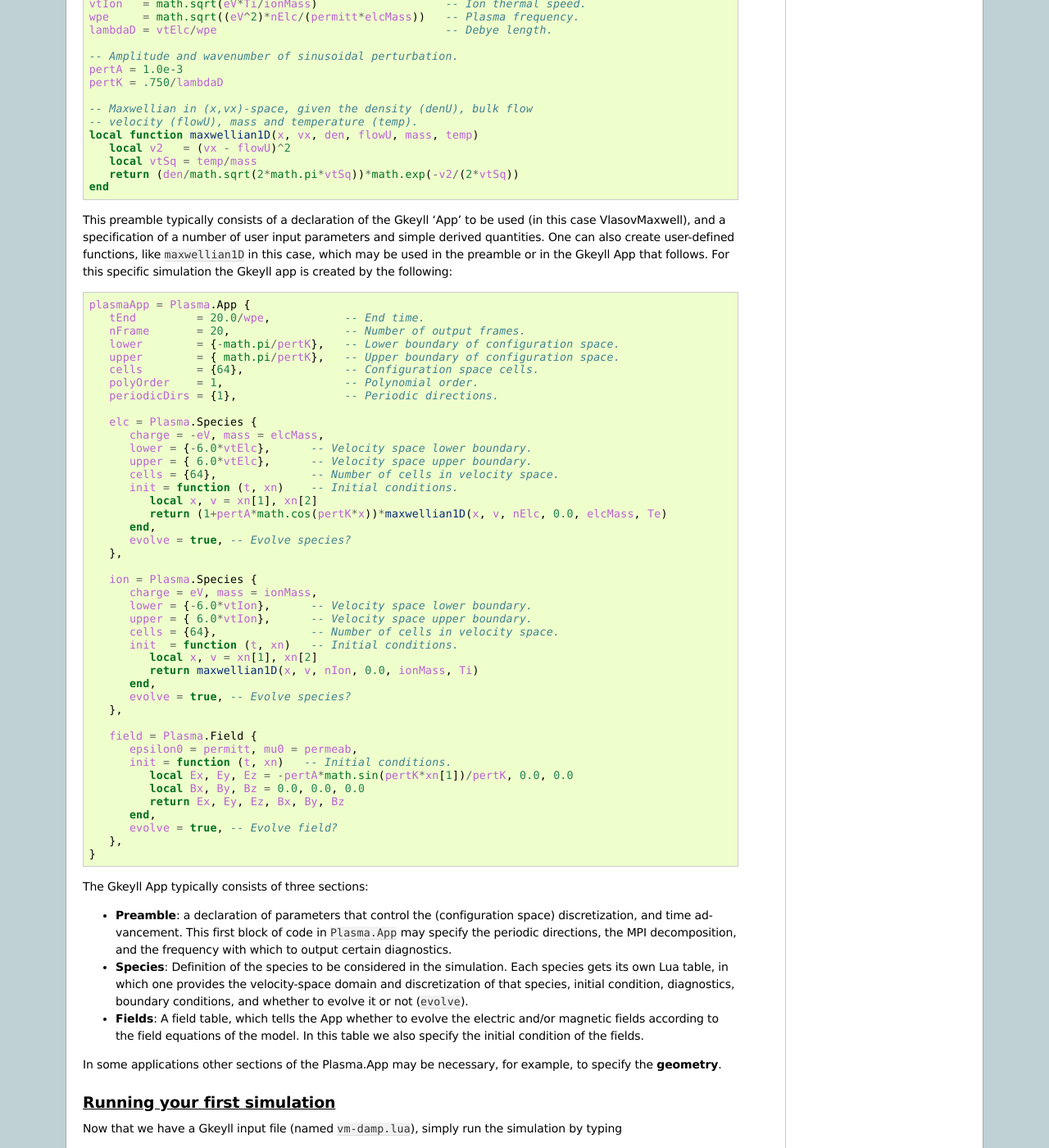
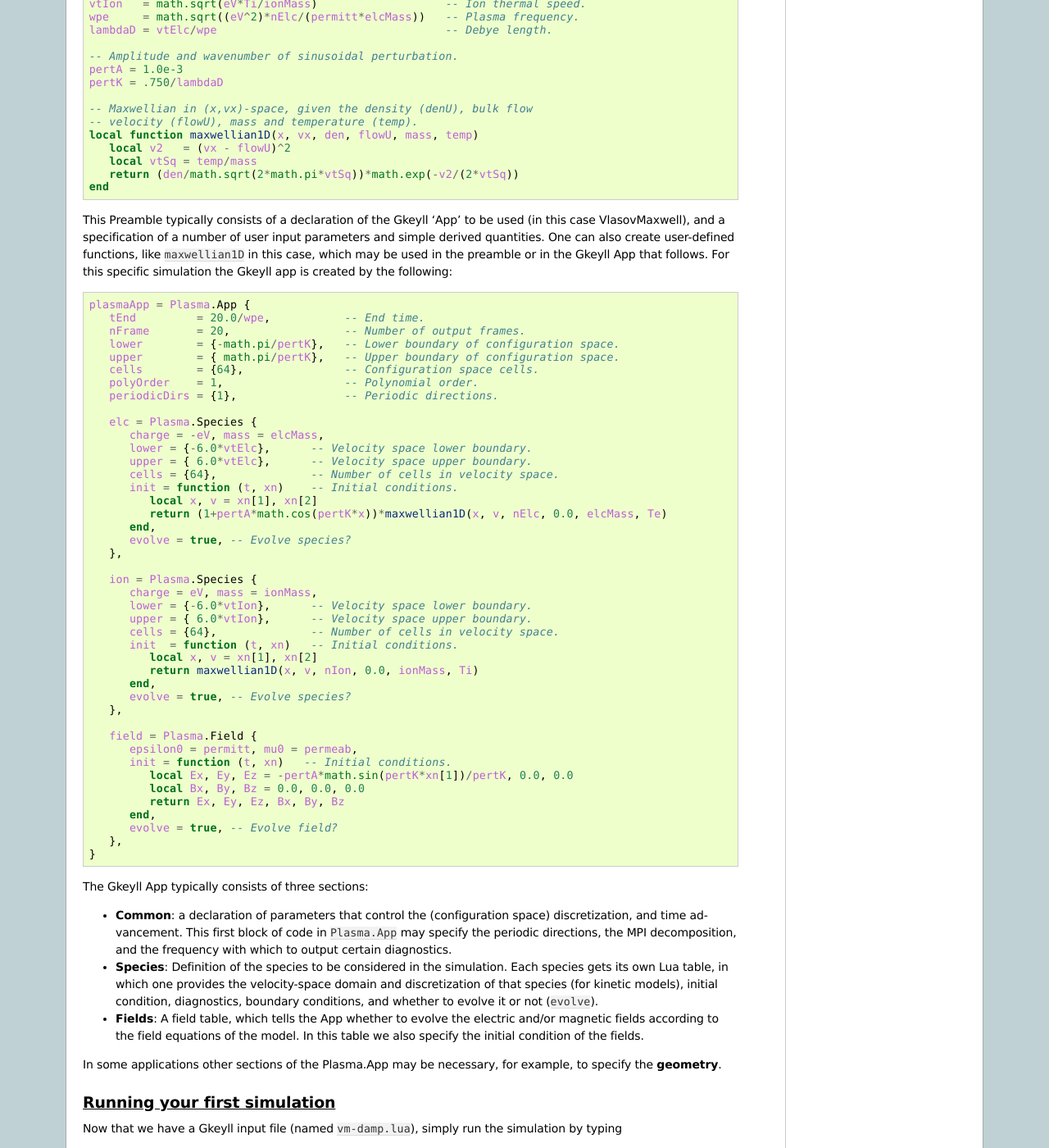
Before and after one commit to ammarhakim/gkyl-doc, a Sphinx documentation site: the page built from source/quickstart/introduction.rst, in a window 1280 px wide and 1400 px high, scrolled down 1142 px. Shown: the whole window at 82% size. Built offline with Sphinx 7.4.7, drawn with Linux system fonts in a browser that asks for light colours; pages that are not in the unit, such as notebooks, are missing from menus; some of the changed text lies outside the part shown.

Commit message:
Change meaning of Preamble. Add 'Common' terminology.

```diff
--- a/source/quickstart/introduction.rst
+++ b/source/quickstart/introduction.rst
@@ -80,7 +81,7 @@ This simulation is setup using :ref:`vlasovNorm` in
      return (den/math.sqrt(2*math.pi*vtSq))*math.exp(-v2/(2*vtSq))
   end
 
-This preamble typically consists of a declaration of the Gkeyll 'App' to be used
+This Preamble typically consists of a declaration of the Gkeyll 'App' to be used
 (in this case VlasovMaxwell), and a specification of a number of user input parameters
 and simple derived quantities. One can also create user-defined functions, like
 :code:`maxwellian1D` in this case, which may be used in the preamble or in the Gkeyll
@@ -134,14 +135,14 @@ App that follows. For this specific simulation the Gkeyll app is created by the
 
 The Gkeyll App typically consists of three sections:
 
-- **Preamble**: a declaration of parameters that control the (configuration space)
+- **Common**: a declaration of parameters that control the (configuration space)
   discretization, and time advancement. This first block of code in :code:`Plasma.App`
   may specify the periodic directions, the MPI decomposition, and the frequency with
   which to output certain diagnostics.
 - **Species**: Definition of the species to be considered in the simulation. Each species
   gets its own Lua table, in which one provides the velocity-space domain and
-  discretization of that species, initial condition, diagnostics, boundary conditions,
-  and whether to evolve it or not (:code:`evolve`).
+  discretization of that species (for kinetic models), initial condition, diagnostics,
+  boundary conditions, and whether to evolve it or not (:code:`evolve`).
 - **Fields**: A field table, which tells the App whether to evolve the electric and/or
   magnetic fields according to the field equations of the model. In this table we also
   specify the initial condition of the fields.
```
Also changed, not shown: other parts of source/quickstart/introduction.rst (+2 -1 lines).
